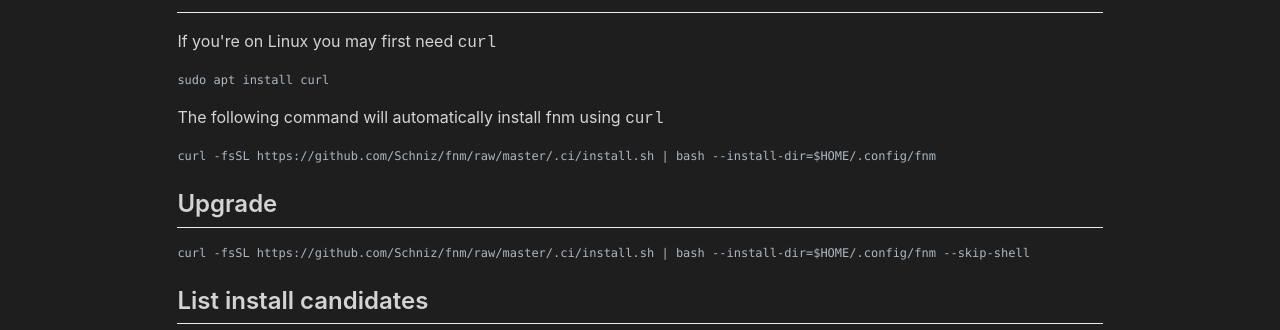
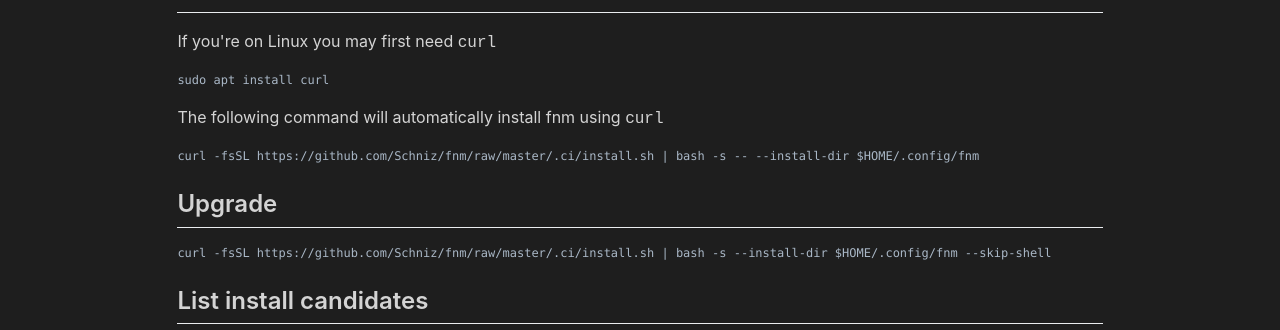
Before and after one commit to ayushxx7/ayush-mandowara-blog, a Gatsby site: page /Nodejs/02-Install-FNM/ in a window 1280 px wide. Shown: the part 470-800 px from the top of the page. Built offline with nearby package versions, Linux system fonts and the light colour scheme; Gatsby itself is replaced by a stand-in of ours; some packages are replaced by stand-ins of ours; code samples lack their colours.

Commit message:
auto push

````diff
--- a/content/Nodejs/02-Install-FNM.md
+++ b/content/Nodejs/02-Install-FNM.md
@@ -17,13 +17,13 @@ sudo apt install curl
 The following command will automatically install fnm using `curl`
 
 ```sh
-curl -fsSL https://github.com/Schniz/fnm/raw/master/.ci/install.sh | bash --install-dir=$HOME/.config/fnm
+curl -fsSL https://github.com/Schniz/fnm/raw/master/.ci/install.sh | bash -s -- --install-dir $HOME/.config/fnm
 ```
 
 ## Upgrade
 
 ```sh
-curl -fsSL https://github.com/Schniz/fnm/raw/master/.ci/install.sh | bash --install-dir=$HOME/.config/fnm --skip-shell
+curl -fsSL https://github.com/Schniz/fnm/raw/master/.ci/install.sh | bash -s --install-dir $HOME/.config/fnm --skip-shell
 ```
 
 ## List install candidates
````
